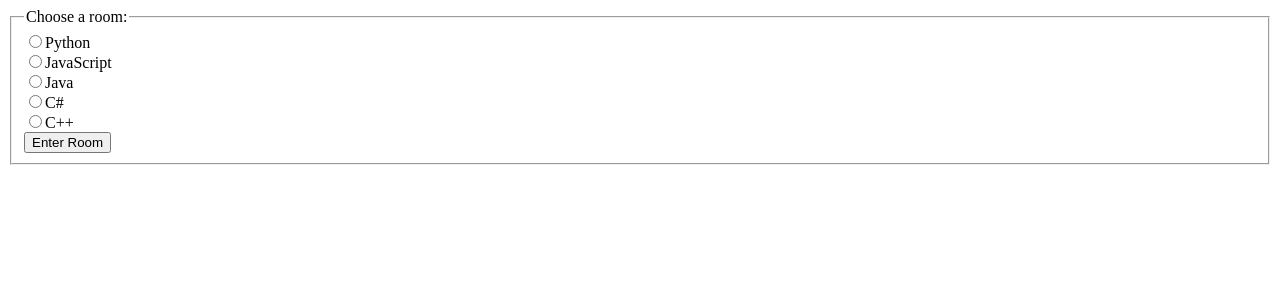
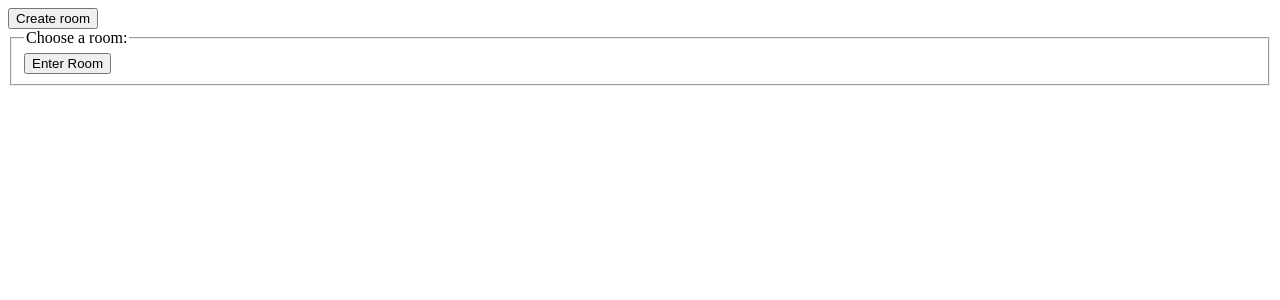
Before and after one commit to liamcolangelo/fish, a Flask app: page /rooms in a window 1280 px wide. Shown: the top 300 px of the page. Run offline with Flask 3, Linux system fonts and the light colour scheme; data that the repository does not hold is empty.

Commit message:
saving for the day

```diff
--- a/app.py
+++ b/app.py
@@ -39,7 +39,10 @@ def rooms():
 @app.route("/find_rooms", methods=["GET", "POST"])
 def find_rooms():
     if request.method == "GET":
-        return jsonify({"processed": "true", "games": games.get_names()})
+        game_names = []
+        for game in games:
+            game_names.append(game.name)
+        return jsonify({"processed": "true", "games": game_names})
     else:
         info = request.get_json()
         creator = info[0]
@@ -50,6 +53,15 @@ def find_rooms():
         games.append(fish.Game(room_name))
         return jsonify({"processed": "true"})
 
+@app.route("/create_room")
+def create_room():
+    return render_template("create_room.html")
+
+@app.route("/game")
+def game_function():
+    return render_template("game.html")
+#!TODO Need to make game.html file
+
 # Runs the app
 if __name__ == "__main__":
     app.run(debug=False, host="0.0.0.0", port=int(os.environ.get("PORT", 8080)))
--- a/static/rooms.js
+++ b/static/rooms.js
@@ -1,32 +1,39 @@
-document.addEventListener("DOMContentLoaded", function() {
-    // Example dynamic data
-    const choices = [
-        { id: 'python', value: 'python', label: 'Python' },
-        { id: 'javascript', value: 'javascript', label: 'JavaScript' },
-        { id: 'java', value: 'java', label: 'Java' },
-        { id: 'csharp', value: 'csharp', label: 'C#' },
-        { id: 'cpp', value: 'cpp', label: 'C++' }
-    ];
+var room_names;
+
+let rooms = $.ajax({
+    type: "GET",
+    url: "/find_rooms",
+    contentType: "application/json",
+    dataType: "json"
+})
+
+rooms.then(function(data) {
+    room_names = data["games"]
+
 
     // Get the container where options will be added
     const container = document.getElementById('options-container');
 
     // Loop through the choices and create the HTML elements
-    choices.forEach(choice => {
+    for (var i = 0; i < room_names.length; i++) {
         const div = document.createElement('div');
 
         const input = document.createElement('input');
         input.type = 'radio';
-        input.id = choice.id;
+        input.id = room_names[i];
         input.name = 'language';
-        input.value = choice.value;
+        input.value = room_names[i];
 
         const label = document.createElement('label');
-        label.htmlFor = choice.id;
-        label.textContent = choice.label;
+        label.htmlFor = room_names[i];
+        label.textContent = room_names[i];
 
         div.appendChild(input);
         div.appendChild(label);
         container.appendChild(div);
-    });
+    }
 });
+
+document.getElementById("create room").addEventListener("click", function () {
+    window.location.href = "/create_room";
+});
--- a/templates/rooms.html
+++ b/templates/rooms.html
@@ -9,6 +9,7 @@
     </head>
 
     <body>
+        <button id="create room">Create room</button>
         <form action="/submit" method="post">
             <fieldset>
                 <legend>Choose a room:</legend>
```
Also changed, not shown: static/create_room.js (added, +15 -0 lines), templates/create_room.html (added, +15 -0 lines).
